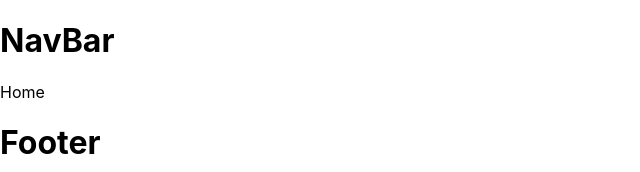
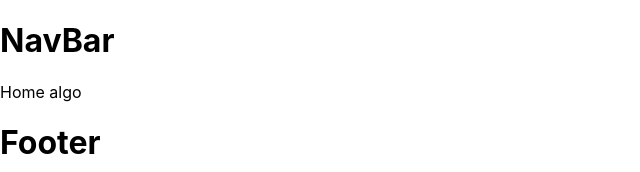
Before and after one commit to BuenosCodes/etitango-front, a React (Create React App) app: page / in a window 1280 px wide. Shown: the top 172 px of the page, without its empty margins (0-640 px from the left). Built offline with nearby package versions, Linux system fonts and the light colour scheme.

Commit message:
[H-005]probando commit

```diff
--- a/src/modules/home/Home.jsx
+++ b/src/modules/home/Home.jsx
@@ -4,7 +4,7 @@ import withLayout from '../layout/LayoutHOC';
 const Home = () => {
   return (
     <div>
-      Home
+      Home algo
     </div>
   )
 }
```
